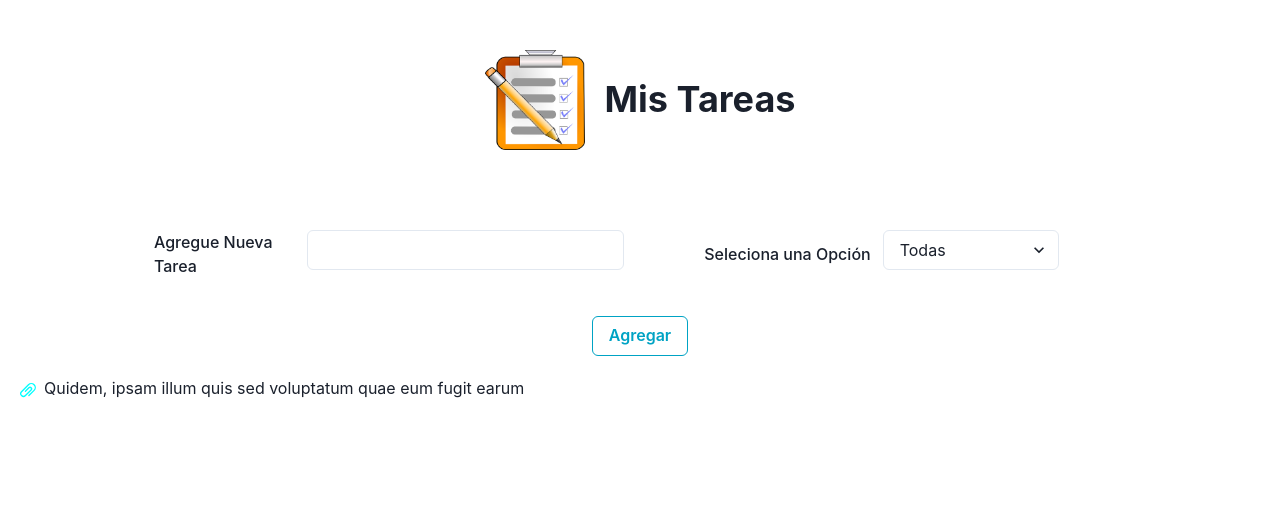
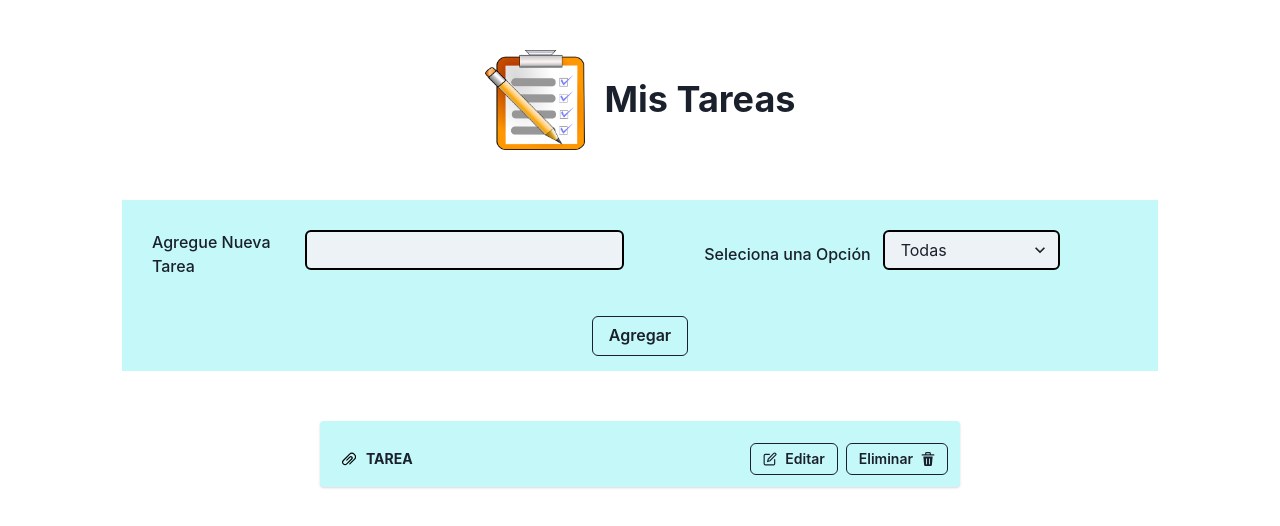
Before and after one commit to betsynohe/toDoLists, a React (Vite) app: page / in a window 1280 px wide. Shown: the top 526 px of the page. Built offline with nearby package versions, Linux system fonts and the light colour scheme.

Commit message:
add container task

```diff
--- a/src/App.jsx
+++ b/src/App.jsx
@@ -1,8 +1,8 @@
 /* import { useState } from 'react'
 import { useFormik } from "formik"; */
 import ContainerForm from './components/ContainerForm'
+import ContainerTask from './components/ContainerTask'
 import Header from './components/Header'
-import ListTask from './components/ListTask'
 /* import Footer from './components/Footer' */
 
 
@@ -11,7 +11,7 @@ function App() {
     <>
       <Header />
       <ContainerForm />
-      <ListTask />
+      <ContainerTask />
       {/* <Footer /> */}
     </>
   )
--- a/src/components/Button.jsx
+++ b/src/components/Button.jsx
@@ -3,8 +3,8 @@ import { Button as ButtonChakra, FormControl } from '@chakra-ui/react'
 
 function Button() {
     return (
-        <FormControl display='flex' justifyContent='center'>
-            <ButtonChakra type='submit' textAlign='center' colorScheme='cyan' variant='outline'>
+        <FormControl display='flex' justifyContent='center' mb='15px'>
+            <ButtonChakra  type='submit' textAlign='center' colorScheme='black' variant='outline'>
                 Agregar
             </ButtonChakra>
         </FormControl>
--- a/src/components/ContainerForm.jsx
+++ b/src/components/ContainerForm.jsx
@@ -1,11 +1,12 @@
-import { Box, Container } from '@chakra-ui/react'
+import { Box, Container, Center } from '@chakra-ui/react'
 import Form from "./Form";
 import SelectForm from './SelectForm';
 import Button from './Button';
 
 function ContainerForm ({setForm, setSelectForm, setButtonForm}) {
     return (
-        <Box display='flex' justifyContent='center' alignItems='center' flexDirection='column' mt='50px'>
+        <Center>
+            <Box bg='#c5f9f9' display='flex' justifyContent='center' alignItems='center' flexDirection='column' mt='50px'>
             <Box display='flex'>
                 <Form setForm={setForm} />
                 <SelectForm setSelectForm={setSelectForm} />
@@ -15,6 +16,8 @@ function ContainerForm ({setForm, setSelectForm, setButtonForm}) {
             </Container>
 
         </Box>
+        </Center>
+
 
     )
 }
--- /dev/null
+++ b/src/components/ContainerTask.jsx
@@ -0,0 +1,23 @@
+
+import ListTask from './ListTask'
+import { Card, CardBody, Stack, StackDivider, Box, Center, Heading } from '@chakra-ui/react'
+
+function ContainerTask(setListTask) {
+    return (
+        <Center mt='50px'>
+            <Card bg='#c5f9f9' w='50%' display='flex' size='sm' >
+                <CardBody>
+                    <Stack divider={<StackDivider />} spacing='4'>
+                        <Box>
+                            <Heading size='xs' textTransform='uppercase'>
+                                <ListTask setListTask={setListTask} />
+                            </Heading>
+                        </Box>
+                    </Stack>
+                </CardBody>
+            </Card>
+        </Center>
+
+    )
+}
+export default ContainerTask
--- a/src/components/Form.jsx
+++ b/src/components/Form.jsx
@@ -6,7 +6,7 @@ export default function Form() {
     return (
         <FormControl  display="flex" m='30px'>
             <FormLabel display="flex" mr='20px' alignItems="center">Agregue Nueva Tarea</FormLabel>
-            <Input  htmlSize={30} width='auto' type='text' />
+            <Input variant='filled' borderColor='black'  htmlSize={30} width='auto' type='text' />
         </FormControl>
     )
 }
--- a/src/components/ListTask.jsx
+++ b/src/components/ListTask.jsx
@@ -1,14 +1,24 @@
-import { List, ListItem, ListIcon,} from '@chakra-ui/react'
-import { AttachmentIcon } from '@chakra-ui/icons'
+import { List, ListItem, ListIcon, Box, Button, Stack} from '@chakra-ui/react'
+import { AttachmentIcon, EditIcon, DeleteIcon } from '@chakra-ui/icons'
+
 
 function ListTask () {
     return (
-        <List spacing={3} m='20px'
-        >
-            <ListItem>
-                <ListIcon as={AttachmentIcon} color='cyan' />
-                Quidem, ipsam illum quis sed voluptatum quae eum fugit earum
+        <List display='flex' mt='10px' justifyContent='space-between'>
+            <ListItem display='flex' alignItems='center'>
+                <ListIcon as={AttachmentIcon} color='black' mr='10px' ml='10px' />
+                Tarea
             </ListItem>
+            <Box>
+                <Stack direction='row'>
+                    <Button leftIcon={<EditIcon  />} colorScheme='black'  size='sm' variant='outline'>
+                        Editar
+                    </Button>
+                    <Button rightIcon={<DeleteIcon />} colorScheme='black' size='sm'  variant='outline'>
+                        Eliminar
+                    </Button>
+                </Stack>
+            </Box>
         </List>
     )
 }
--- a/src/components/SelectForm.jsx
+++ b/src/components/SelectForm.jsx
@@ -4,7 +4,7 @@ export default function SelectForm() {
     return (
         <FormControl  display="flex" m='30px'>
             <FormLabel display="flex" ml='20px' alignItems="center">Seleciona una Opción</FormLabel>
-            <Select width='40%'>
+            <Select width='40%' variant='filled' borderColor='black'>
                 <option value='Todas'>Todas</option>
                 <option name='Completas' value='Completas'>Completas</option>
                 <option name='Incompletas' value='Incompletas'>Incompletas</option>
```
Also changed, not shown: src/components/Cards.jsx (deleted).
